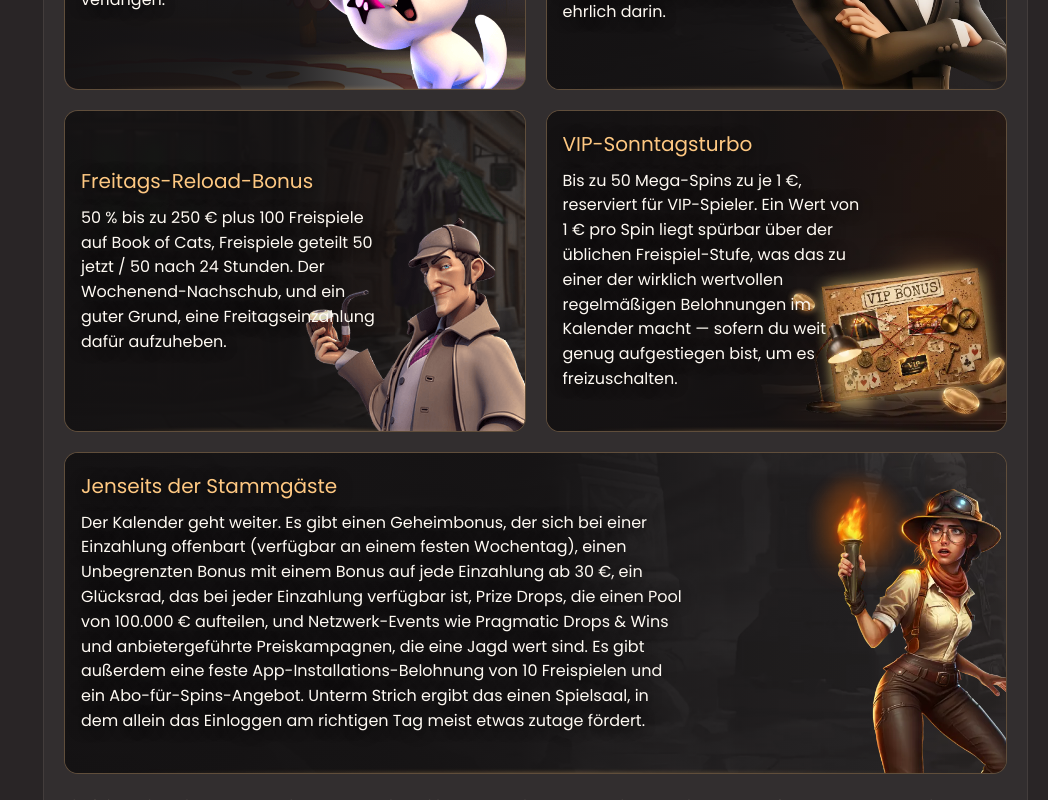
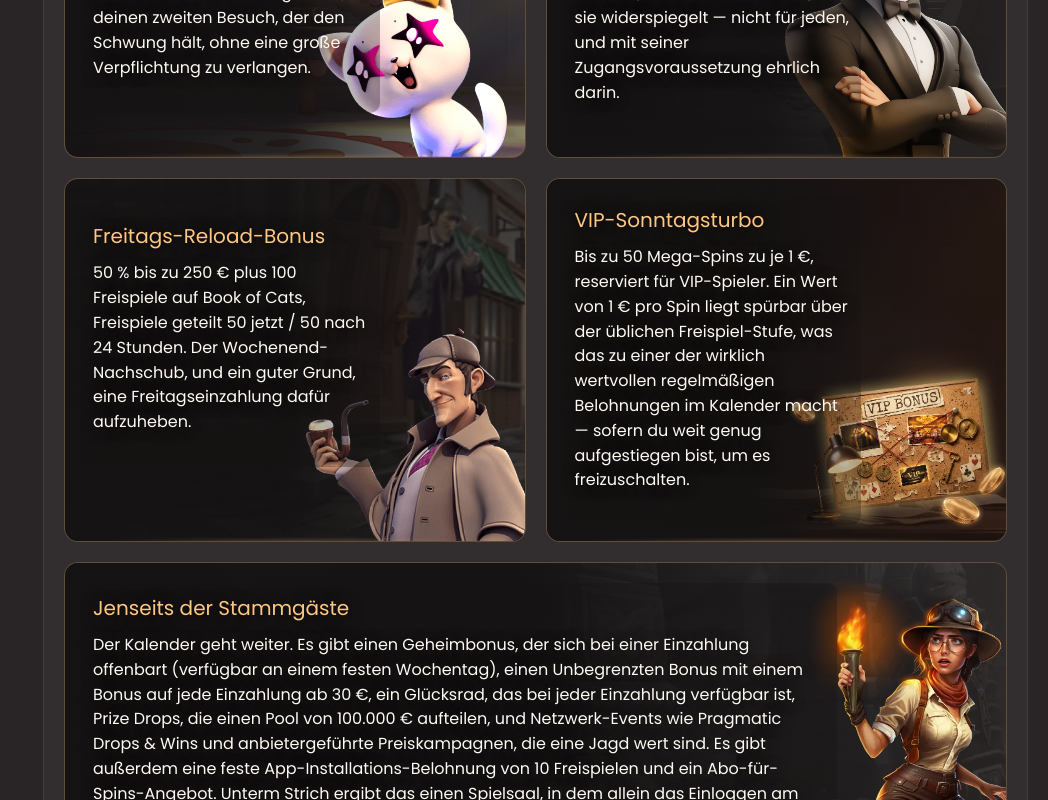
Before and after one commit to xbctk/natiocasino-germany, a Next.js app: page / in a window 1280 px wide. Shown: the part 10160-10960 px from the top of the page, without its empty margins (232-1280 px from the left). Built offline with nearby package versions, Linux system fonts and the light colour scheme.

Commit message:
Refine bonus banner text panels

```diff
--- a/app/globals.css
+++ b/app/globals.css
@@ -2109,7 +2109,13 @@ tr > :last-child {
 }
 
 .promotion-art-card--wide .promotion-art-card__content {
-  width: 68%;
+  width: 83.78%;
+}
+
+.promotion-art-card__copy {
+  padding: var(--space-nested);
+  background: rgb(20 18 19 / 30%);
+  border-radius: 10px;
 }
 
 .germany-bonus-grid .promotion-art-card h3 {
--- a/components/MainContent.tsx
+++ b/components/MainContent.tsx
@@ -67,8 +67,10 @@ function BonusVisualCard({ background, character, children, title, wide = false
         <Image src={character} alt="" fill sizes="(max-width: 719px) 72vw, 24vw" />
       </div>
       <div className="promotion-art-card__content">
-        <h3>{title}</h3>
-        <p>{children}</p>
+        <div className="promotion-art-card__copy">
+          <h3>{title}</h3>
+          <p>{children}</p>
+        </div>
       </div>
     </article>
   );
```
Also changed, not shown: 1 other file (tests, documents, lock files or other folders).
